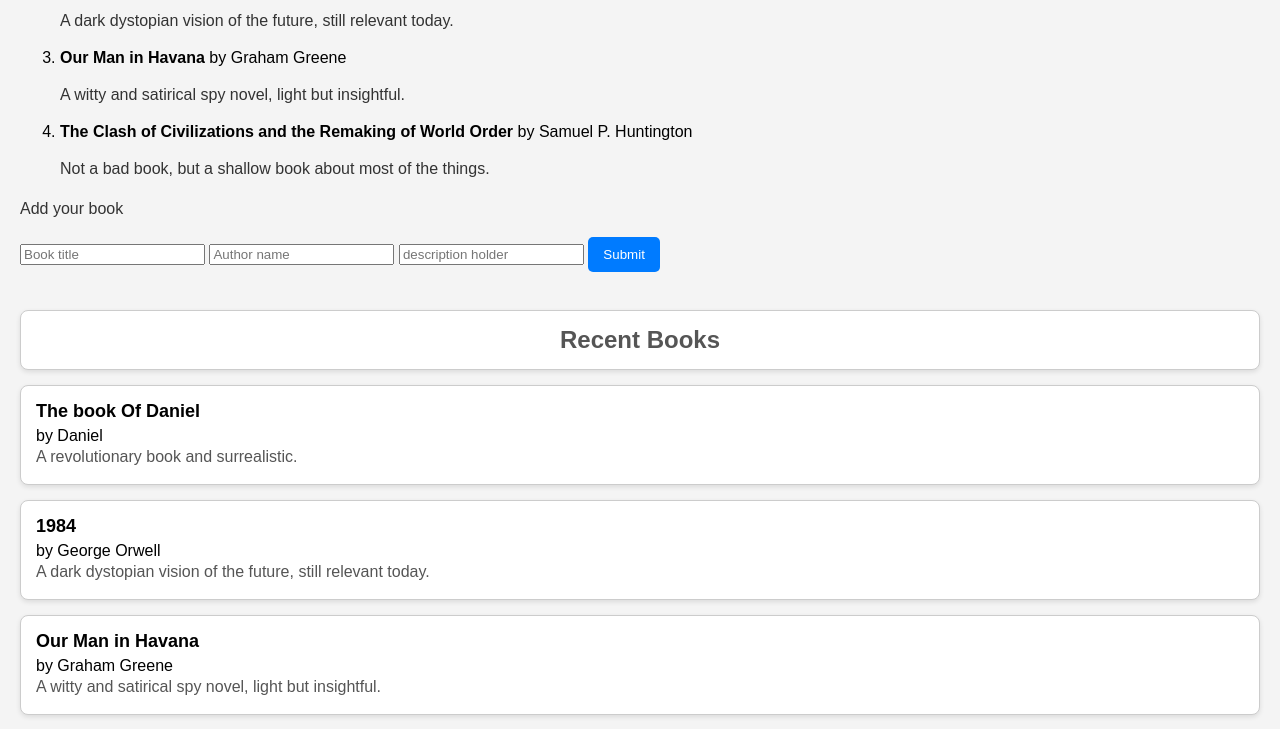
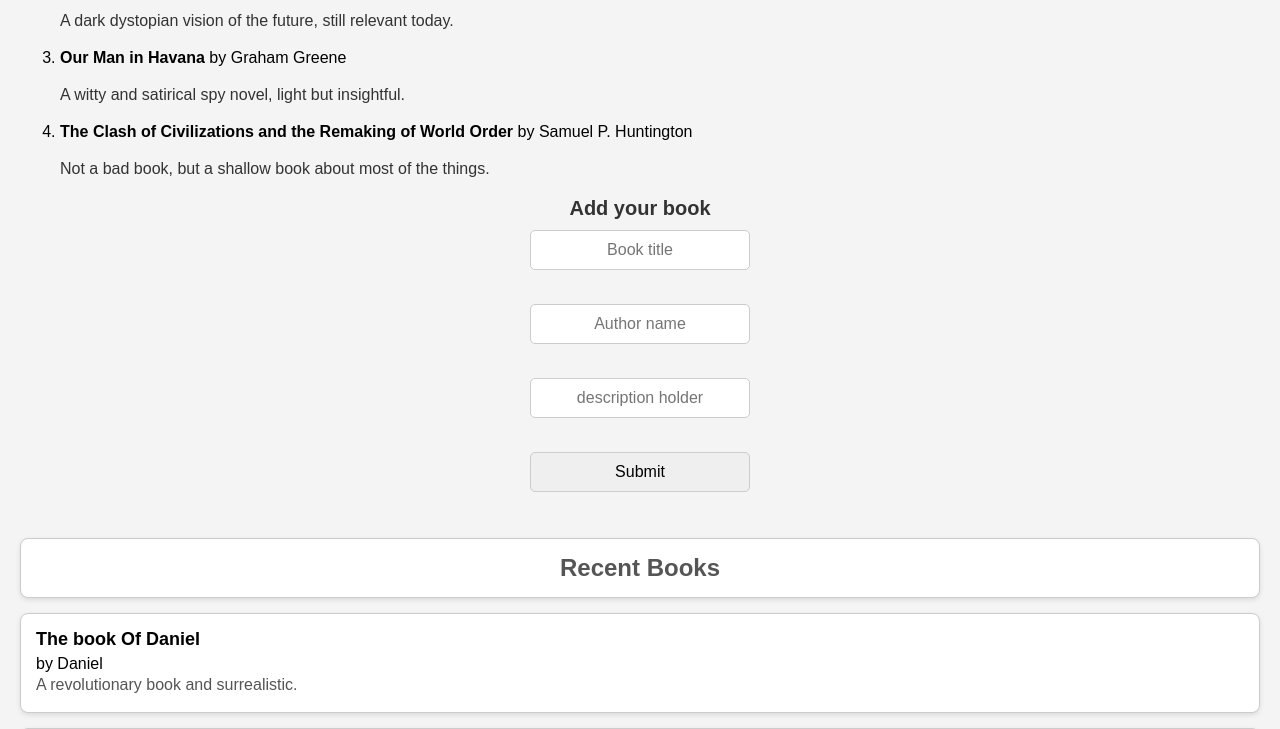
Before and after one commit to Daniel-7733/bookshelf, a Flask app: page / in a window 1280 px wide. Shown: the part 247-976 px from the top of the page. Run offline with Flask 3, Linux system fonts and the light colour scheme.

Commit message:
Changeing the formate of page looks

```diff
--- a/static/css/style.css
+++ b/static/css/style.css
@@ -2,7 +2,7 @@ body {
     font-family: Arial, sans-serif;
     margin: 0;
     padding: 20px;
-    background-color: #f4f4f4;
+    background-color: #f4f4f4; /* light gray background #f4f4f4 */
 }
 
 h1 {
@@ -59,15 +59,31 @@ p {
 }
 
 
-button {
-    background-color: #007bff;
-    color: #fff;
-    border: none;
-    padding: 10px 15px;
+/* From here will go to different css page: add.css */
+
+.book-box-input, button {
+    margin-bottom: 20px;   /* more space */
+    margin-bottom: 5px;    /* less space */
+    font-size: 16px;       /* larger text */
+    text-align: center; /* center the text */
+    display: block;          /* make them block-level */
+    width: 220px;            /* pick a fixed width */
+    margin: 8px auto;        /* <-- centers horizontally */
+    padding: 10px;
+    border: 1px solid #ccc;
     border-radius: 5px;
-    cursor: pointer;
+    box-sizing: border-box;  /* padding doesn’t increase width */
+}
+
+#add-book {
+    font-size: 20px;
+    margin: 10px 0;
+    text-align: center;
+    color: #333;
 }
 
 button:hover {
-    background-color: #0056b3;
+    background-color: #0056b3; /* Change the color to darker blue when the mouse goes on the button */
+    transform: scale(1.05);    /* slightly enlarge */
+    transition: 0.2s;          /* smooth animation */
 }
--- a/templates/index.html
+++ b/templates/index.html
@@ -8,7 +8,7 @@
         </head>
 
         <body>
-
+            <!-- I should add an book image for a box in top of page -->
             <h1>Welcome to Bookshelf</h1>
 
             <h2>My Books</h2>
@@ -24,14 +24,15 @@
                 {% endfor %}
             </ol>
 
-            <!-- Input section -->
+            <!-- Input section (I will put this one in add.html page in future. Just the <form></form>)-->
             <form method="POST" action="{{ url_for('index') }}">
-                <p>Add your book</p>
-                <input type="text" name="book_input" placeholder="Book title" />
-                <input type="text" name="author_input" placeholder="Author name">
-                <input type="text" name="description_input" placeholder="description holder">
+                <h2 id="add-book">Add your book</h2>
+                <input type="text" name="book_input" placeholder="Book title" class="book-box-input" /><br>
+                <input type="text" name="author_input" placeholder="Author name" class="book-box-input" /><br>
+                <input type="text" name="description_input" placeholder="description holder" class="book-box-input" /><br>
                 <button type="submit">Submit</button>
             </form>
+            <!-- Until here goes to add.html -->
 
             <!-- Flash messages -->
             {% with messages = get_flashed_messages(with_categories=true) %}
```
Lines whose indentation alone changed are shown as unchanged.
